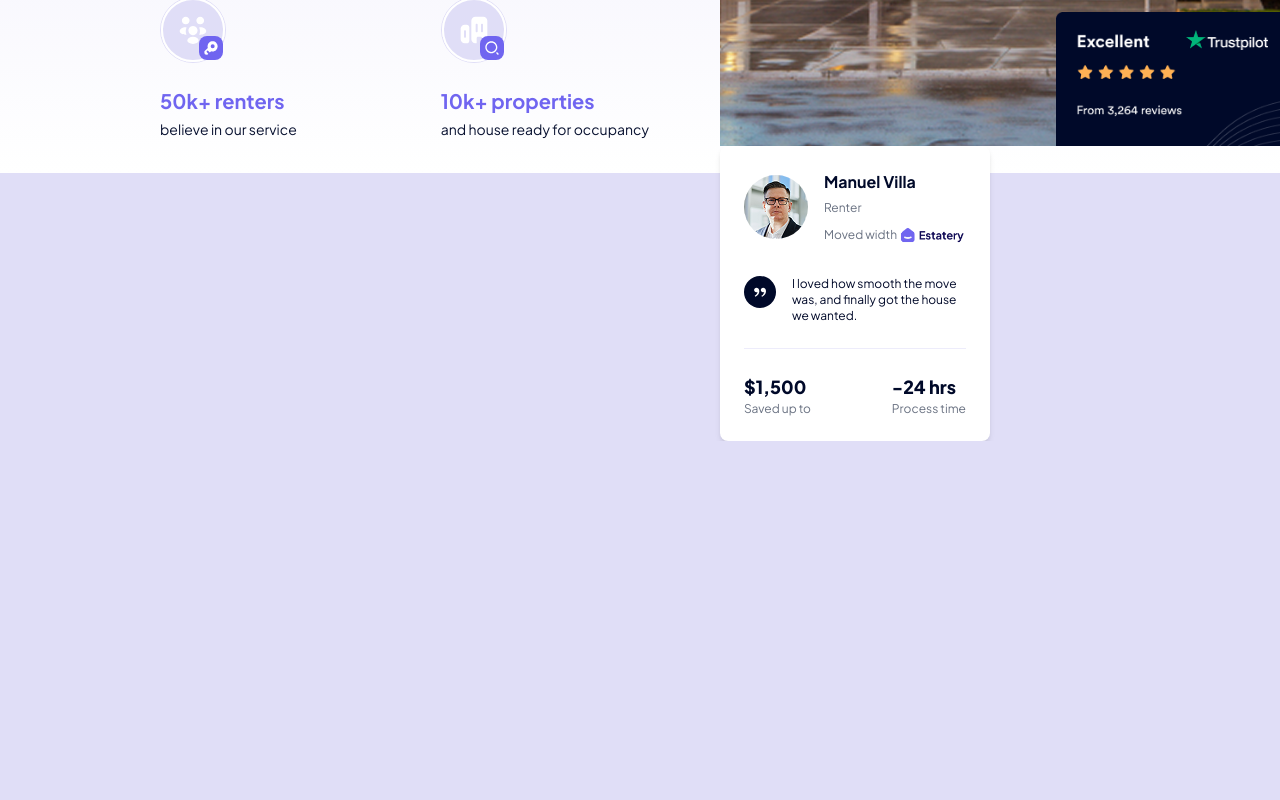
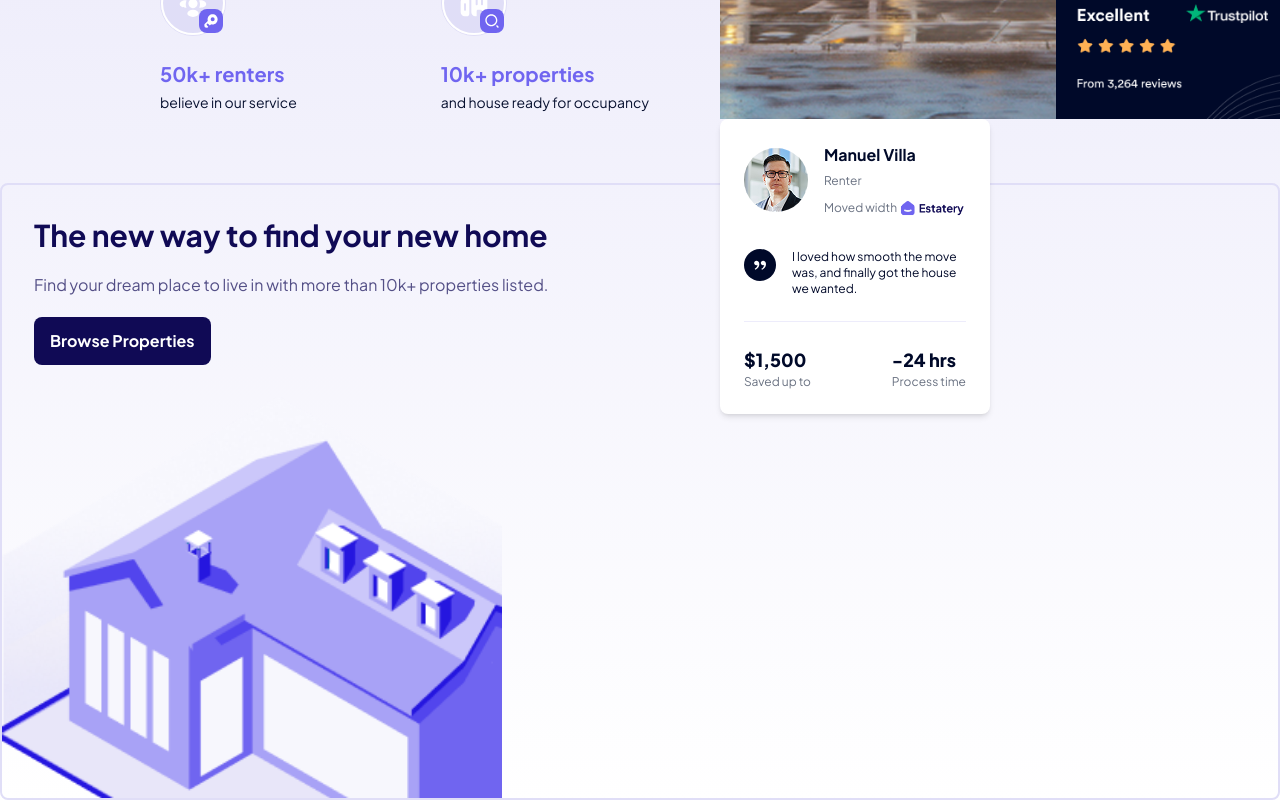
Before and after one commit to santinoaguirre/estatery, a Next.js app: page / in a window 1280 px wide. Shown: the part 735-1535 px from the top of the page. Before the commit the page ends 1176 px from the top, so only its background shows below. Built offline with nearby package versions, Linux system fonts and the light colour scheme.

Commit message:
feat(benefits): add benefits card section with image and CTA

```diff
--- a/src/app/globals.css
+++ b/src/app/globals.css
@@ -4,6 +4,7 @@
   --background: #e0def7;
   --foreground: #171717;
   --primary: #7065f0;
+  --secondary: #100a55;
   --text: #000929;
   --backgroundNavbar: #edecfb;
   --hero-start: #e3e1f8;
@@ -17,6 +18,7 @@
   --color-foreground: var(--foreground);
   --font-sans: var(--font-sans);
   --color-primary: var(--primary);
+  --color-secondary: var(--secondary);
   --color-text: var(--text);
   --color-backgroundNavbar: var(--backgroundNavbar);
   --color-hero-start: var(--hero-start);
--- a/src/app/page.tsx
+++ b/src/app/page.tsx
@@ -3,18 +3,20 @@ import SearchBar from "@/components/searchBar/searchBar";
 import { RiSearch2Line } from "react-icons/ri";
 import Image from "next/image";
 import TestimonialCard from "@/components/cards/testimonialCard.tsx/testimonialCard";
+import SecondaryButton from "@/components/buttons/secondaryButton";
 
 export default function Home() {
   return (
-    <main className="bg-gradient-to-b from-hero-start to-hero-end min-h-screen lg:pt-16 2xl:pt-0 px-6 lg:px-0 pt-12 lg:flex lg:flex-row lg:items-center">
+    <main className="bg-gradient-to-b from-hero-start to-hero-end min-h-screen lg:pt-16 2xl:pt-0 px-6 lg:px-0 pt-12">
+      <div className="lg:flex lg:flex-row lg:items-center">
         <div className="flex flex-col lg:ml-12 xl:ml-40 gap-y-12 lg:w-1/2">
           <div className="flex flex-col gap-y-8 text-center lg:text-left 2xl:pr-16">
             <h1 className="font-bold lg:text-6xl text-4xl">
               Buy, rent, or sell your property easily
             </h1>
             <p className="font-medium text-xl">
-            A great platform to buy, sell, or even rent your properties without
-            any commisions.
+              A great platform to buy, sell, or even rent your properties
+              without any commisions.
             </p>
           </div>
           <div className="w-full lg:w-[150%] xl:w-[145%] lg:z-10">
@@ -91,6 +93,33 @@ export default function Home() {
             />
           </div>
         </div>
+      </div>
+
+      <div className="rounded-lg border-2 border-shadowPrimary mt-16">
+        <div className="p-8">
+          <h3 className="font-bold text-3xl text-secondary">
+            The new way to find your new home
+          </h3>
+          <p className="text-secondary opacity-70 my-5">
+            Find your dream place to live in with more than 10k+ properties
+            listed.
+          </p>
+          <SecondaryButton
+            params={{
+              text: "Browse Properties",
+              className: "px-4",
+            }}
+          />
+        </div>
+        <Image
+          src="/img/property.png"
+          alt="Property"
+          width={500}
+          height={400}
+        />
+      </div>
+
+
     </main>
   );
 }
--- /dev/null
+++ b/src/components/buttons/noBackgroundButton.tsx
@@ -0,0 +1,21 @@
+import { MouseEventHandler } from "react";
+
+type Props = {
+  params: {
+    text?: string;
+    onClick?: MouseEventHandler<HTMLButtonElement>;
+  };
+} & React.HTMLAttributes<HTMLButtonElement>;
+
+export default function NoBackgroundButton({ params, ...rest }: Props) {
+  const { text, onClick } = params;
+  return (
+    <button
+      {...rest}
+      onClick={onClick}
+      className="text-text border-2 border-[#e0def7] font-bold rounded-lg text-center px-6 py-3 cursor-pointer"
+    >
+      {text}
+    </button>
+  );
+}
--- a/src/components/buttons/secondaryButton.tsx
+++ b/src/components/buttons/secondaryButton.tsx
@@ -1,19 +1,20 @@
-import { MouseEventHandler } from "react";
+import { MouseEventHandler, ReactNode } from "react";
 
 type Props = {
   params: {
-    text?: string;
+    text: string | ReactNode;
     onClick?: MouseEventHandler<HTMLButtonElement>;
+    className?: string;
   };
 } & React.HTMLAttributes<HTMLButtonElement>;
 
 export default function SecondaryButton({ params, ...rest }: Props) {
-  const { text, onClick } = params;
+  const { text, onClick, className } = params;
   return (
     <button
       {...rest}
       onClick={onClick}
-      className="text-text border-2 border-[#e0def7] font-bold rounded-lg text-center px-6 py-3 cursor-pointer"
+      className={`text-white bg-secondary font-bold rounded-lg text-center py-3 cursor-pointer ${className}`}
     >
       {text}
     </button>
--- a/src/components/navBar/navBar.tsx
+++ b/src/components/navBar/navBar.tsx
@@ -3,10 +3,10 @@
 import Image from "next/image";
 import Link from "next/link";
 import PrimaryButton from "../buttons/primaryButton";
-import SecondaryButton from "../buttons/secondaryButton";
 import { FaChevronDown } from "react-icons/fa6";
 import { TbMenu } from "react-icons/tb";
 import { useState } from "react";
+import NoBackgroundButton from "../buttons/noBackgroundButton";
 
 export default function NavBar() {
   const [isOpen, setIsOpen] = useState(false);
@@ -50,7 +50,7 @@ export default function NavBar() {
           </ul>
         </div>
         <div className="xl:flex gap-4 hidden">
-          <SecondaryButton
+          <NoBackgroundButton
             params={{
               text: "Login",
               onClick: () => console.log("Login clicked"),
@@ -111,7 +111,7 @@ export default function NavBar() {
             </li>
           </ul>
           <div className="mt-4 flex flex-col gap-3">
-            <SecondaryButton
+            <NoBackgroundButton
               params={{
                 text: "Login",
                 onClick: () => {
```
Also changed, not shown: public/img/property.png (added). Lines whose indentation alone changed are shown as unchanged.
